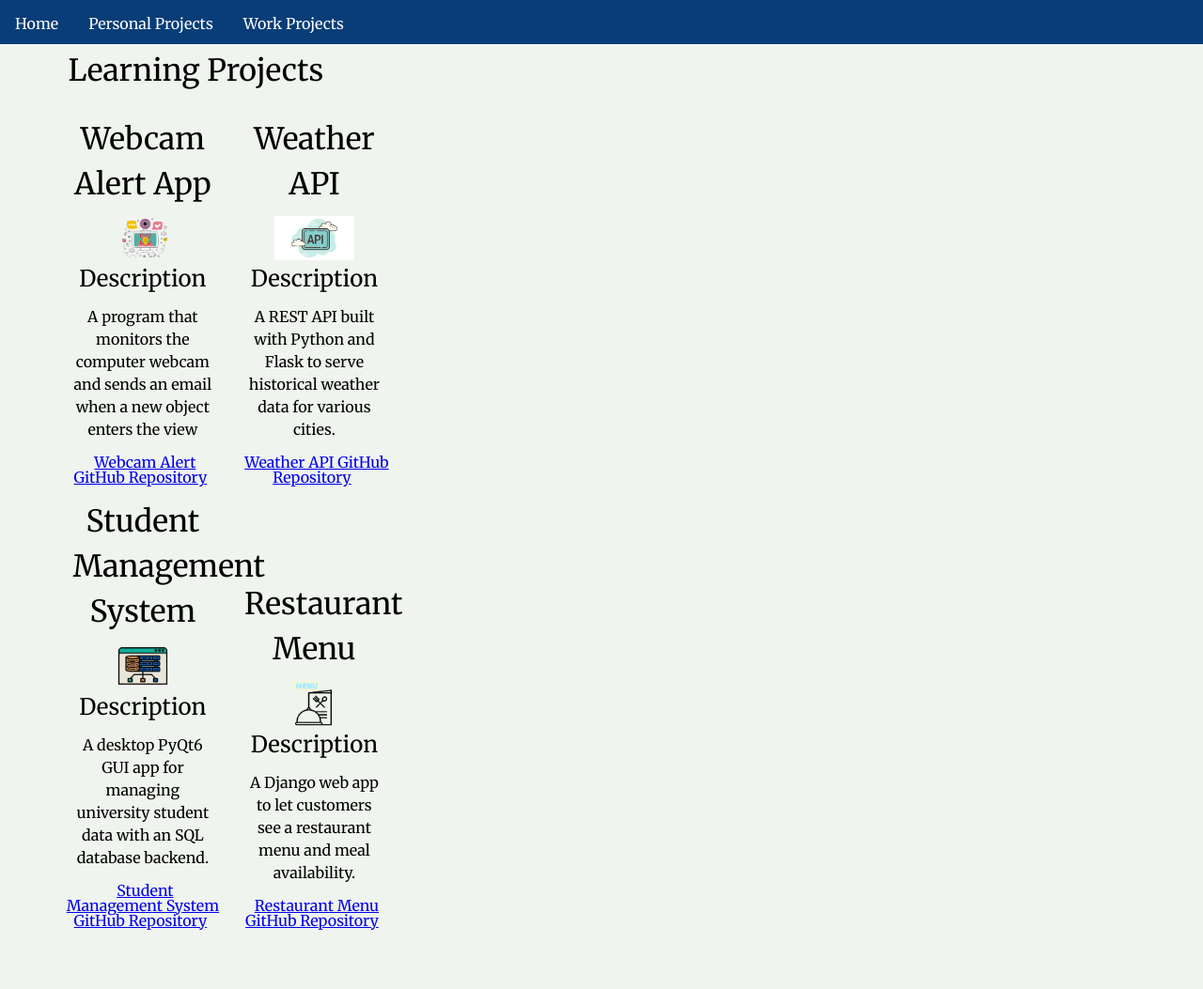
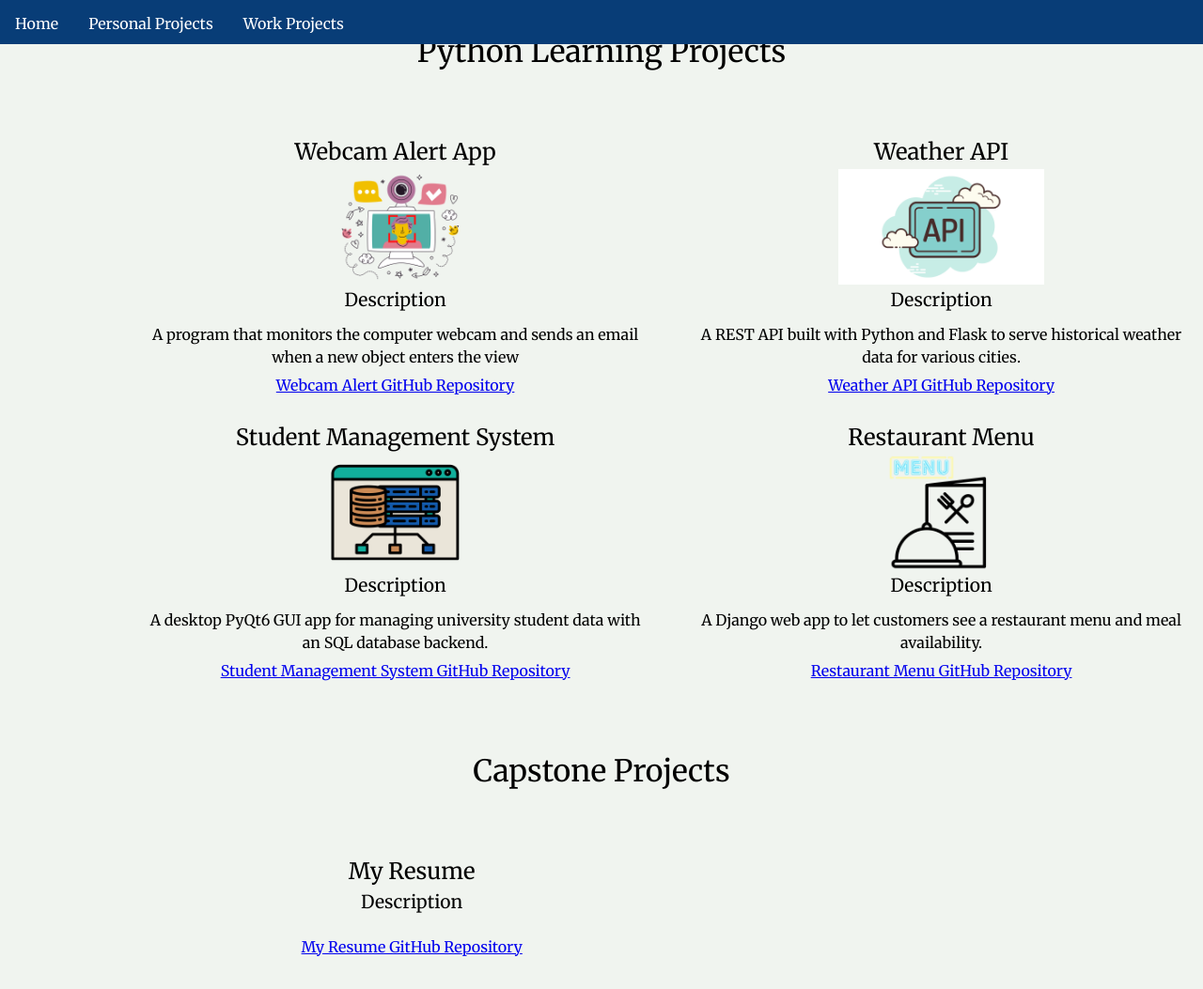
Before and after one commit to smithna84/nathan_smith, a plain HTML site: page personal_projects.html in a window 1280 px wide. Shown: the part 84-1137 px from the top of the page at 94% size. Drawn offline with Linux system fonts and the light colour scheme; a web font is replaced by a local one.

```diff
--- a/personal_projects.html
+++ b/personal_projects.html
@@ -32,14 +32,14 @@
 
     <!-- Content -->
     <div class="content">
-      <div class="learning">
-        <h2>Learning Projects</h2>
+      <div class="python">
+        <h2>Python Learning Projects</h2>
 
         <span class="a">
           <div class="webcam">
-            <h2>Webcam Alert App</h2>
+            <h3>Webcam Alert App</h3>
             <img src="./resources/images/11.png">
-            <h3>Description</h3>
+            <h4>Description</h4>
             <p>
               A program that monitors the computer webcam and sends an email
               when a new object enters the view
@@ -49,9 +49,9 @@
         </span>
         <span class="a">
           <div class="weather">
-            <h2>Weather API</h2>
+            <h3>Weather API</h3>
             <img src="./resources/images/6.png">
-            <h3>Description</h3>
+            <h4>Description</h4>
             <p>
               A REST API built with Python and Flask to serve historical weather data
               for various cities.
@@ -61,9 +61,9 @@
         </span>
         <span class="b">
           <div class="student">
-            <h2>Student Management System</h2>
+            <h3>Student Management System</h3>
             <img src="./resources/images/18.png">
-            <h3>Description</h3>
+            <h4>Description</h4>
             <p>
               A desktop PyQt6 GUI app for managing university student data with
               an SQL database backend.
@@ -74,14 +74,28 @@
         </span>
         <span class="b">
           <div class="restaurant">
-            <h2>Restaurant Menu</h2>
+            <h3>Restaurant Menu</h3>
             <img src="./resources/images/19.png">
-            <h3>Description</h3>
+            <h4>Description</h4>
             <p>
               A Django web app to let customers see a restaurant menu and meal availability.
             </p>
             <a href="https://github.com/smithna84/app18-restaurant-menu-django">Restaurant Menu
                GitHub Repository</a>
+          </div>
+        </span>
+      </div>
+      <div class="capstone">
+        <h2>Capstone Projects</h2>
+        <span class="c">
+          <div class = "resume">
+            <h3>My Resume</h3>
+            <h4>Description</h4>
+            <p>
+
+            </p>
+            <a href="https://smithna84.github.io/Capstone-Project-1---Online-Resume/">My Resume
+                 GitHub Repository</a>
           </div>
         </span>
       </div>
--- a/resources/style.css
+++ b/resources/style.css
@@ -4,7 +4,7 @@
 
 body{
   font-family: Merriweather, serif;
-  font-size:16px;
+  font-size:12pt;
   width: 100%;
   height: 100%;
 
@@ -13,7 +13,7 @@ body{
 
 /* Media Query for Desktop */
 
-@media only screen and (max-width: 1600px){
+@media only screen and (max-width: 1900px){
 .show{
   display: none;
 }
@@ -93,15 +93,27 @@ li a:hover {
 @media screen and (max-height: 800px) {
   .nav {padding-top: 15px;}
   .nav a {font-size: 1rem;}
-  .content {max-width: 500px;}
-}
+  .content {max-width: 100%;}
+  .bio .right{
+
+  width: 65%;
+  background-color: #F0F4EF}
+  .image{height: 100%;
+  width: 100%;}
+  }
 
 /* On smaller screens, where height is less than 450px, change the style of the sidebar (less padding and a smaller font size) */
 @media screen and (max-height: 450px) {
   .nav {padding-top: 15px;}
   .nav a {display: none;}
   .show a{display: block}
-}
+  .content {max-width: 100%;}
+  .bio .right{
+  width: 65%;
+  background-color: #F0F4EF}
+  .image{height: 100%;
+  width: 75%;}
+  }
 
 /* Content */
 
@@ -156,22 +168,20 @@ p{
   flex-direction: row-reverse;
   top: 10px;
   bottom: 5%;
+  margin: 10px;
   background-color: #F0F4EF;
 }
 
-.bio .right{
+.right{
   margin: 2rem 1.5rem;
   width: 65%;
   background-color: #F0F4EF
 }
 
-.image{
-  overflow: hidden;
-}
+.image > img{
+  position: relative;
 
-.image img{
-  position: relative;
-  left:30%;
+  left: 30%;
   height: 50%;
   width: 25%;
 }
@@ -322,102 +332,159 @@ ul{
 
 /* Learning Projects */
 
-.learning{
-    width: 75%;
+.python{
+    width: 95%;
+  margin: 25px 0px 75px 0px;
+  top: 10px;
+}
+
+.python h2{
+  text-align: center;
+}
+
+.python img{
+  height: 60%;
+  width: 40%;
+}
+.python p{
+  padding: 10px;
+}
+
+.python a{
+padding: 5px;
+margin: 25px 0px 25px 0px;
+top: 5px;
+}
+
+.python span {
+  display: inline-flex;
+    position: relative;
+  left: 100px;
+  top: 50px;
+  width: 45%;
+  padding: 5px;
+   margin: 10px;
+}
+
+.webcam{
+    width: 100%;
+    height: 90%;
+    text-align:center;
+
+}
+
+.weather{
+    width: 100%;
+    height: 90%;
+    text-align: center;
+
+}
+
+.student{
+  width: 100%;
+  height: 90%;
+  text-align: center;
+
+}
+
+.restaurant{
+  width: 100%;
+  height: 90%;
+  text-align: center;
+
+}
+
+.capstone{
+    width: 90%;
   position:relative;
   margin: 25px 0px 75px 0px;
   top: 10px;
 }
 
-.learning h2{
+.capstone h2{
+  text-align: center;
+}
+
+.capstone img{
+    margin: 5px;
+  height: 60%;
+  width: 40%;
+}
+.capstone p{
   padding: 10px;
 }
 
-.learning img{
-  left:30%;
-  height: 75%;
-  width: 50%;
-}
-.learning p{
-  padding: 10px;
-}
-
-.learning a{
+.capstone a{
 position: relative;
 padding: 5px;
 margin: 25px 0px 25px 0px;
 top: 5px;
 }
 
-span.a {
-  display: inline-block;
+.capstone span {
+  display: inline-flex;
+    position: relative;
+  left: 100px;
+  top: 50px;
   width: 45%;
-
   padding: 5px;
-
-}
-span.b {
-  display: inline-block;
-  width: 45%;
-
-  padding: 5px;
-
+   margin: 10px;
 }
 
-.webcam{
+.resume{
   width: 100%;
-  position:relative;
-  text-align:center;
-}
-
-.weather{
-  width: 100%;
-  position:relative;
-  text-align: center;
-}
-
-.student{
-  width: 100%;
-  position:relative;
-  text-align: center;
-}
-
-.restaurant{
-  width: 100%;
-  position:relative;
-  text-align: center;
+    height: 90%;
+    text-align: center;
 }
 
 /* Work Projects */
 
 .work{
-    width: 75%;
+    width: 90%;
     position:relative;
   margin: 25px 0px 75px 0px;
   top: 10px;
-  columns: 50% 2;
 }
 
-.jira{
-  width: 50%;
-  position:relative;
-  left: 20px;
+.work span {
+  display: inline-block;
+  position: relative;
+  left: 100px;
+  width: 45%;
+  padding: 5px;
+  margin: 10px;
 }
 
 .work h2{
   padding: 10px;
-  }
-  .jira p{
-    padding: 10px;
+  text-align: center;
   }
 
-.jira li{
-    padding: 5px;
+.work h3{
+    text-align: center;
 }
 
-.jira a{
+.work h4{
+    text-align: center;
+}
+
+.work p{
+    padding: 10px;
+    text-align: center;
+}
+
+.work a{
   position: relative;
   padding: 5px;
   margin: 25px 0px 25px 0px;
   top: 5px;
 }
+
+.jira{
+  width: 100%;
+  left: 20px;
+}
+
+.jira li{
+    padding: 5px;
+}
```
Also changed, not shown: index.html (+11 -5 lines), work_projects.html (+8 -8 lines).
